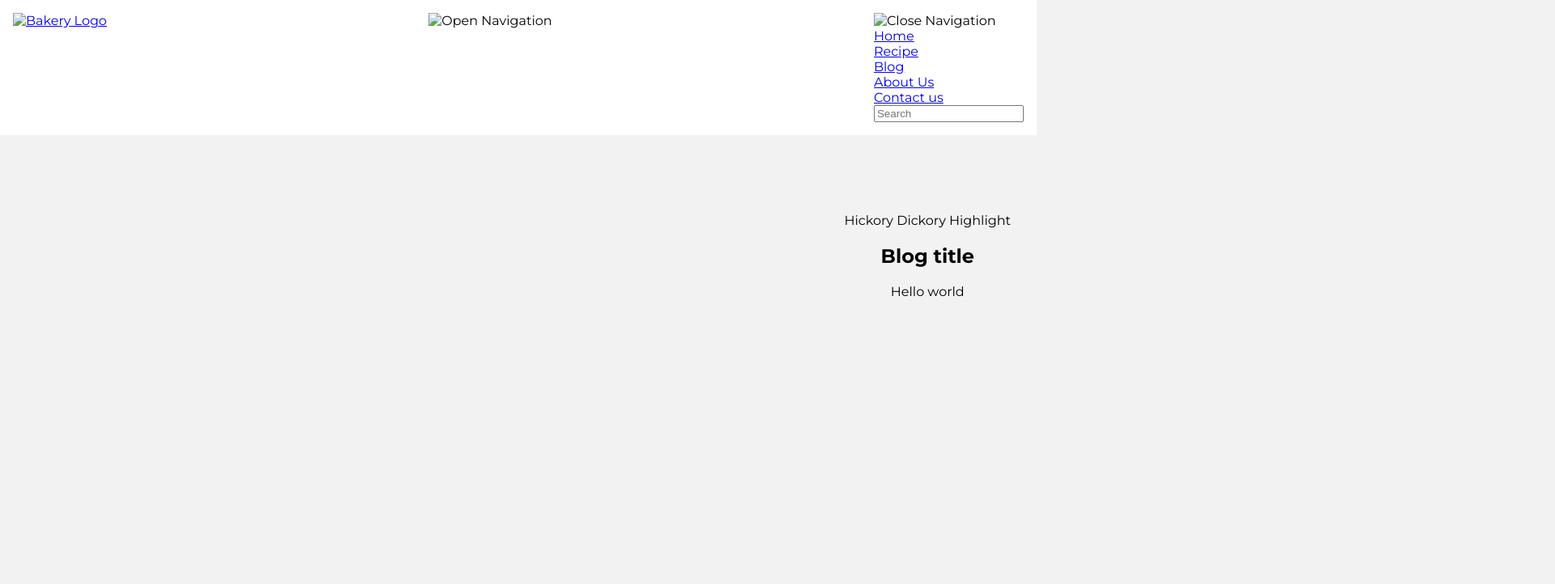
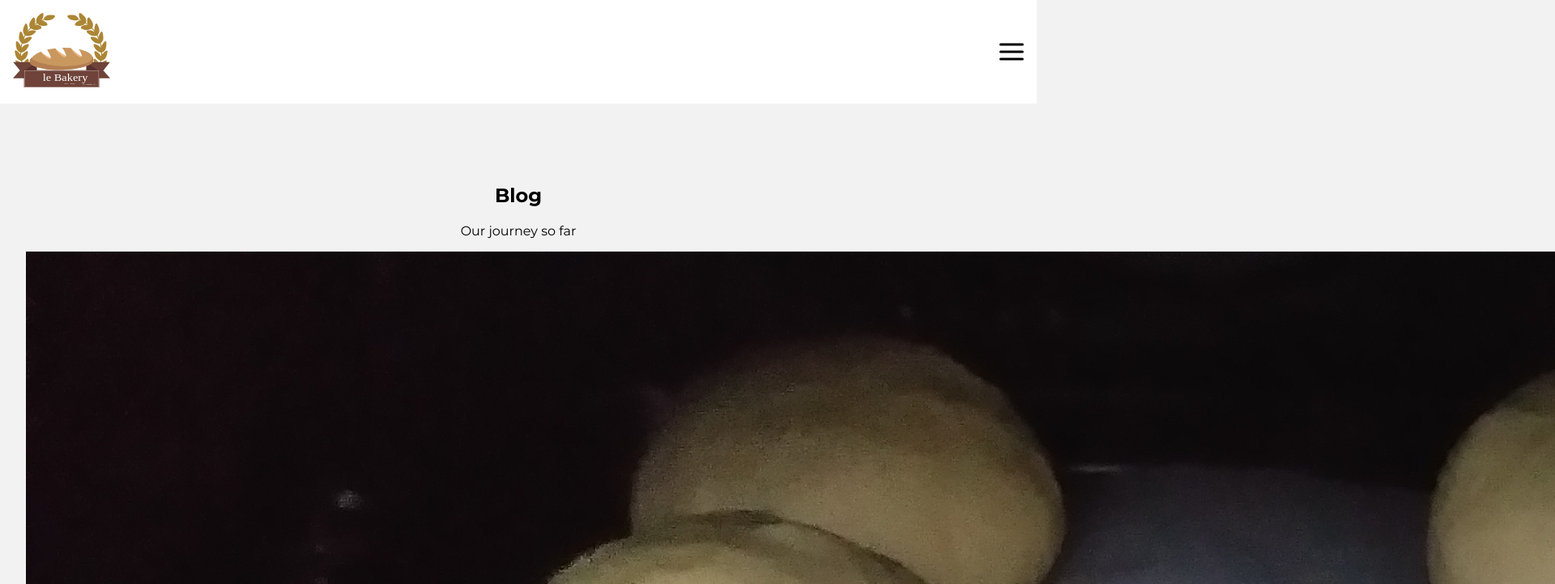
Before and after one commit to Narassin/Panbaldekeri-Webtech-Project, a plain HTML site: page site/blog.html in a window 1280 px wide. Shown: the top 722 px of the page at 81% size, 1920 px wide, since content can reach past the window. Drawn offline with Linux system fonts and the light colour scheme.

Commit message:
-Progress

```diff
--- a/site/CSS/style.css
+++ b/site/CSS/style.css
@@ -23,7 +23,7 @@ img[class=logo]{
 }
 
 nav{
-  /* display: none; */
+   display: none;
 }
 
 .container{
--- a/site/blog.html
+++ b/site/blog.html
@@ -8,17 +8,17 @@
   <body>
     <div class="navbar">
       <div class="container">
-        <a href="index.html"><img class="logo" src="asset/logo.svg" alt="Bakery Logo"></a>
+        <a href="index.html"><img class="logo" src="asset/Icon/logo.svg" alt="Bakery Logo"></a>
 
-        <img id="mobile-cta" class="mobile-menu" src="asset/menu.svg" alt="Open Navigation">
+        <img id="mobile-cta" class="mobile-menu" src="asset/Icon/menu.svg" alt="Open Navigation">
 
         <nav>
-          <img id="mobile-exit" class="mobile-menu-exit" src="asset/exit.svg" alt="Close Navigation">
+          <img id="mobile-exit" class="mobile-menu-exit" src="asset/Icon/exit.svg" alt="Close Navigation">
 
           <ul class="primary-nav">
             <li> <a href="#">Home</a> </li>
-            <li class="current"> <a href="recipe.html">Recipe</a> </li>
-            <li> <a href="blog.html">Blog</a> </li>
+            <li> <a href="recipe.html">Recipe</a> </li>
+            <li class="current"> <a href="blog.html">Blog</a> </li>
             <li> <a href="about.html">About Us</a> </li>
             <li> <a href="contact">Contact us</a> </li>
           </ul>
@@ -31,18 +31,32 @@
     </div>
 
     <section class="hero">
+      <div class="header">
+        <h1>Blog</h1>
+        <p>Our journey so far</p>
+      </div>
       <div class="container">
         <div class="left-col">
-          <img src="" alt="">
+          <img src="asset/Images/Bread.jpg" alt="Bread">
         </div>
         <div class="right-col">
           <p class="subhead">Hickory Dickory Highlight</p>
           <h1>Blog title</h1>
           <p>Hello world</p>
+          <div class="hero-cta">
+              <a href="#" class="primary-cta">Read more</a>
+          </div>
         </div>
       </div>
     </section>
+    <section class="entries-section">
+      <div class="container">
+        <h2>Entry</h2>
 
+
+      </div>
+
+    </section>
 
   </body>
 </html>
```
Also changed, not shown: site/about.html (+2 -2 lines).
